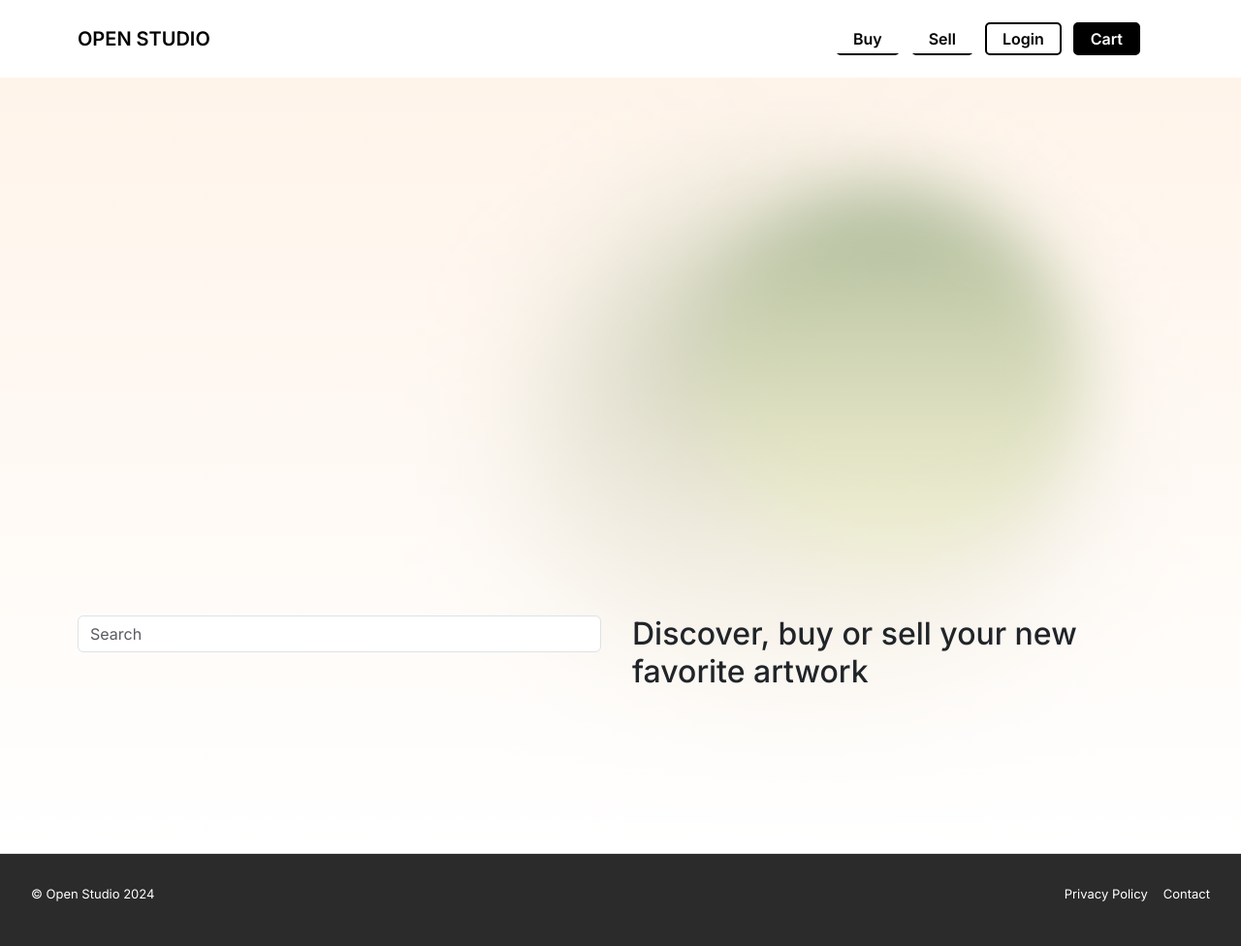
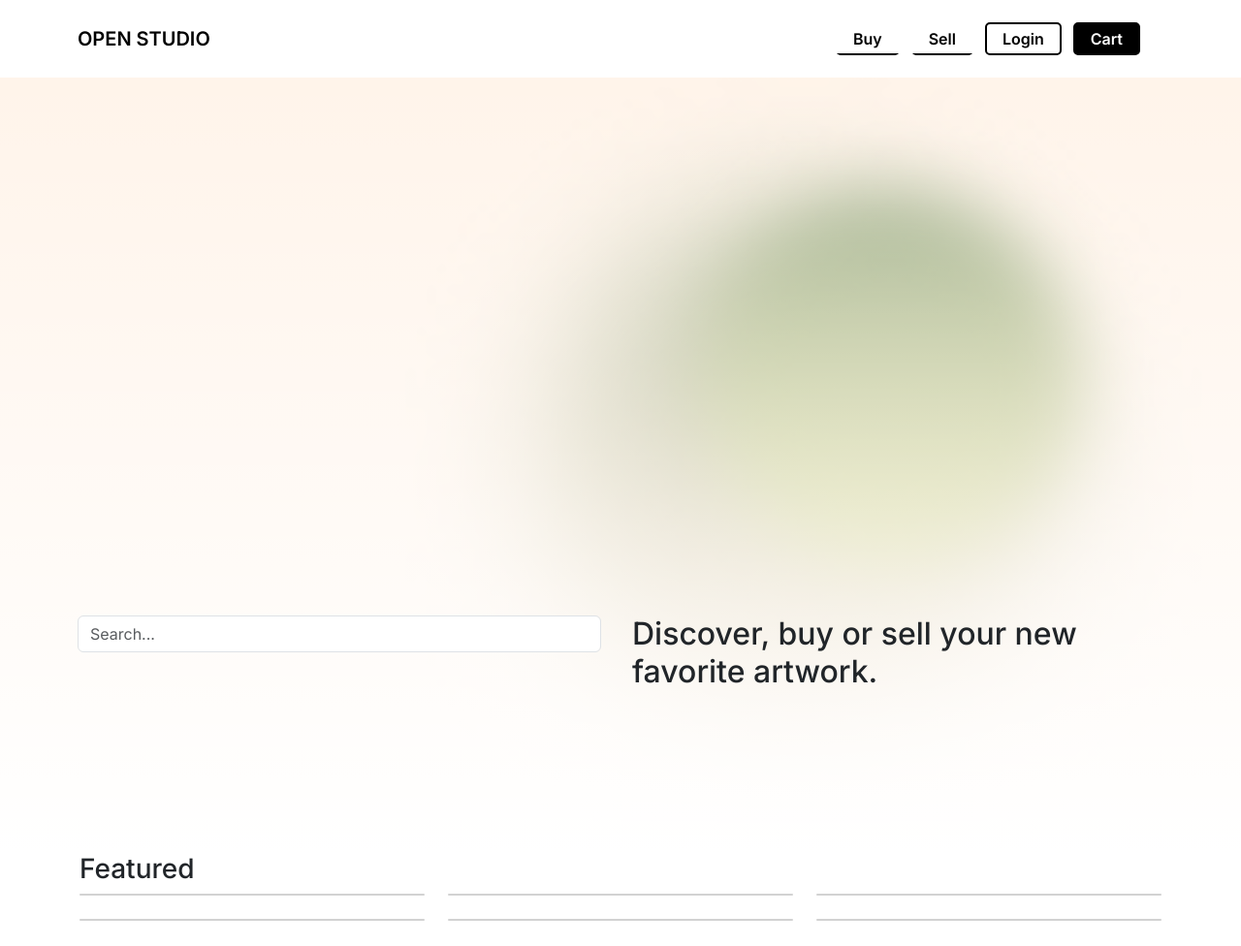
Before and after one commit to LuckyCaves/OpenStudio, a plain HTML site: page views/home.html in a window 1280 px wide. Shown: the whole page at 97% size. Drawn offline with nearby package versions, Linux system fonts and the light colour scheme.

Commit message:
Update home.html

```diff
--- a/views/home.html
+++ b/views/home.html
@@ -29,7 +29,6 @@
         <link rel="preconnect" href="https://fonts.gstatic.com" crossorigin>
         <link href="https://fonts.googleapis.com/css2?family=Lato:ital,wght@0,100;0,300;0,400;0,700;0,900;1,100;1,300;1,400;1,700;1,900&display=swap" rel="stylesheet">
         <link href="https://fonts.googleapis.com/css2?family=Inter:wght@100..900&family=Lato:ital,wght@0,100;0,300;0,400;0,700;0,900;1,100;1,300;1,400;1,700;1,900&display=swap" rel="stylesheet">
-        <script src="https://kit.fontawesome.com/50b8111978.js" crossorigin="anonymous"></script>
 
     </head>
 
@@ -77,25 +76,43 @@
                 <div class="row">
                     <div class="col-md-6">
                         <form class="d-flex">
-                            <input class="form-control me-2" type="search" placeholder="Search" aria-label="Search">
+                            <input class="form-control me-2 custom-search" type="search" placeholder="Search..." aria-label="Search">
                         </form>
                     </div>
                     <div class="col-md-6 title">
-                        <h2>Discover, buy or sell your new favorite artwork</h2>
+                        <h2>Discover, buy or sell your new favorite artwork.</h2>
                     </div>
                 </div>
             </div>
+
+            <section class="featured-section">
+                <div class="container">
+                    <h3 class="featured-title">Featured</h3>
+                    <div class="row">
+                        <div class="col-lg-4 col-md-6 mb-4">
+                            <div class="card"></div>
+                        </div>
+                        <div class="col-lg-4 col-md-6 mb-4">
+                            <div class="card"></div>
+                        </div>
+                        <div class="col-lg-4 col-md-6 mb-4">
+                            <div class="card"></div>
+                        </div>
+                        <div class="col-lg-4 col-md-6 mb-4">
+                            <div class="card"></div>
+                        </div>
+                        <div class="col-lg-4 col-md-6 mb-4">
+                            <div class="card"></div>
+                        </div>
+                        <div class="col-lg-4 col-md-6 mb-4">
+                            <div class="card"></div>
+                        </div>
+                    </div>
+                </div>
+            </section>
+
         </main>
-        <footer class="d-flex flex-wrap justify-content-between border-top">
-            <div class="col-md-4 d-flex">
-                <span class="mb-3 mb-md-0">© Open Studio 2024</span>
-            </div>
-
-            <ul class="nav col-md-4 justify-content-end list-unstyled d-flex">
-                <li class="ms-3"><a href="#">Privacy Policy</a></li>
-                <li class="ms-3"><a href="#">Contact</a></li>
-            </ul>
-        </footer>
+        <!-- Bootstrap JavaScript Libraries -->
         <script
             src="https://cdn.jsdelivr.net/npm/@popperjs/core@2.11.8/dist/umd/popper.min.js"
             integrity="sha384-I7E8VVD/ismYTF4hNIPjVp/Zjvgyol6VFvRkX/vR+Vc4jQkC+hVqc2pM8ODewa9r"
```
